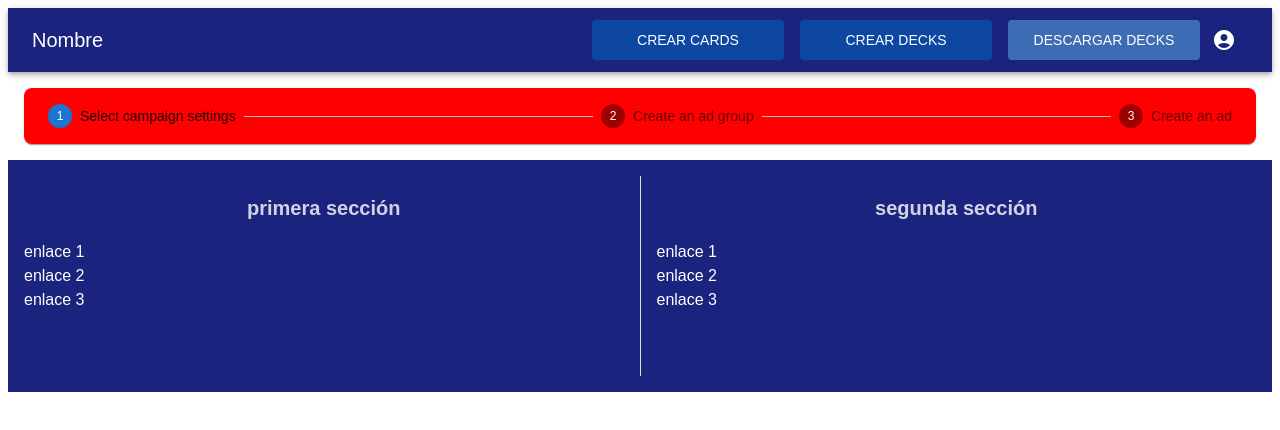
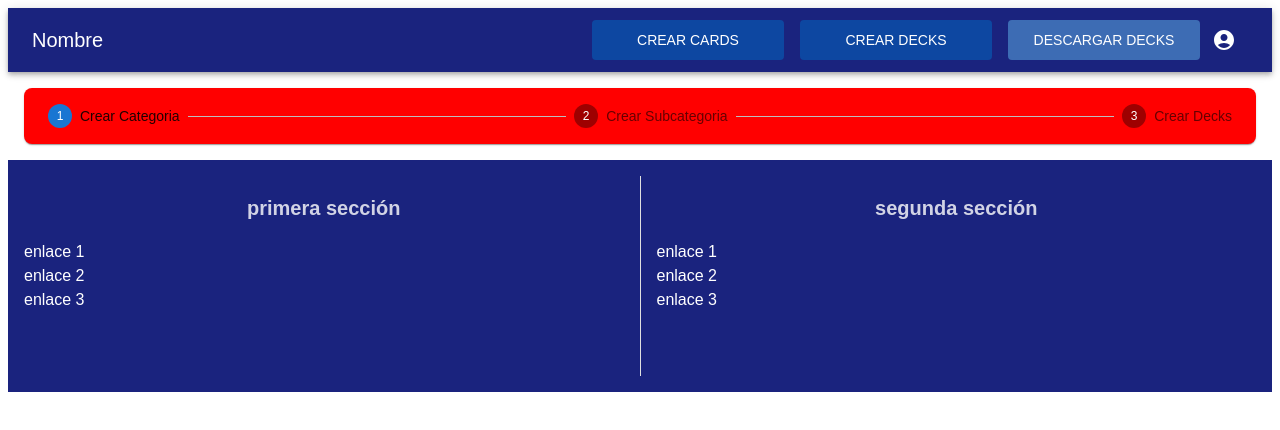
Before and after one commit to velasquezgalejandro/anki-project, a React (Create React App) app in the folder frontend/: page /create-decks in a window 1280 px wide. Shown: the top 430 px of the page. Built offline with nearby package versions, Linux system fonts and the light colour scheme; no server answers.

Commit message:
cambios menores #3

```diff
--- a/frontend/src/views/CreateDecksView.jsx
+++ b/frontend/src/views/CreateDecksView.jsx
@@ -7,11 +7,7 @@ import Stepper from '@mui/material/Stepper';
 import Step from '@mui/material/Step';
 import StepLabel from '@mui/material/StepLabel';
 
-const steps = [
-  'Select campaign settings',
-  'Create an ad group',
-  'Create an ad',
-];
+const steps = ['Crear Categoria', 'Crear Subcategoria', 'Crear Decks'];
 
 const CreateDecksView = () => {
   const [data, setData] = useState();
```
